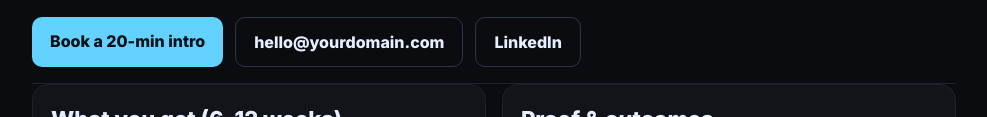
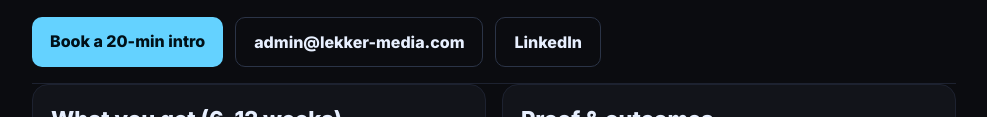
Before and after one commit to admin944/lekkermediapage, a plain HTML site: page index.html in a window 1280 px wide. Shown: the part 308-425 px from the top of the page, without its empty margins (146-1133 px from the left). Drawn offline with Linux system fonts and the light colour scheme.

Commit message:
Update index.html

```diff
--- a/index.html
+++ b/index.html
@@ -46,8 +46,8 @@
       <p class="lead">I help leadership teams reduce payment friction, increase conversion, and optimise labour scheduling. 20 years solving complex business + tech problems, now available as a flexible, outcomes-based engagement.</p>
       <div class="cta">
         <a class="btn" href="https://calendly.com/your-link/intro" target="_blank" rel="noopener">Book a 20-min intro</a>
-        <a class="btn ghost" href="mailto:hello@yourdomain.com">hello@yourdomain.com</a>
-        <a class="btn ghost" href="https://www.linkedin.com/in/yourprofile" target="_blank" rel="noopener">LinkedIn</a>
+        <a class="btn ghost" href="mailto:admin@lekker-media.com">admin@lekker-media.com</a>
+        <a class="btn ghost" href="https://www.linkedin.com/in/gvanwyk/" target="_blank" rel="noopener">LinkedIn</a>
       </div>
     </header>
 
```
